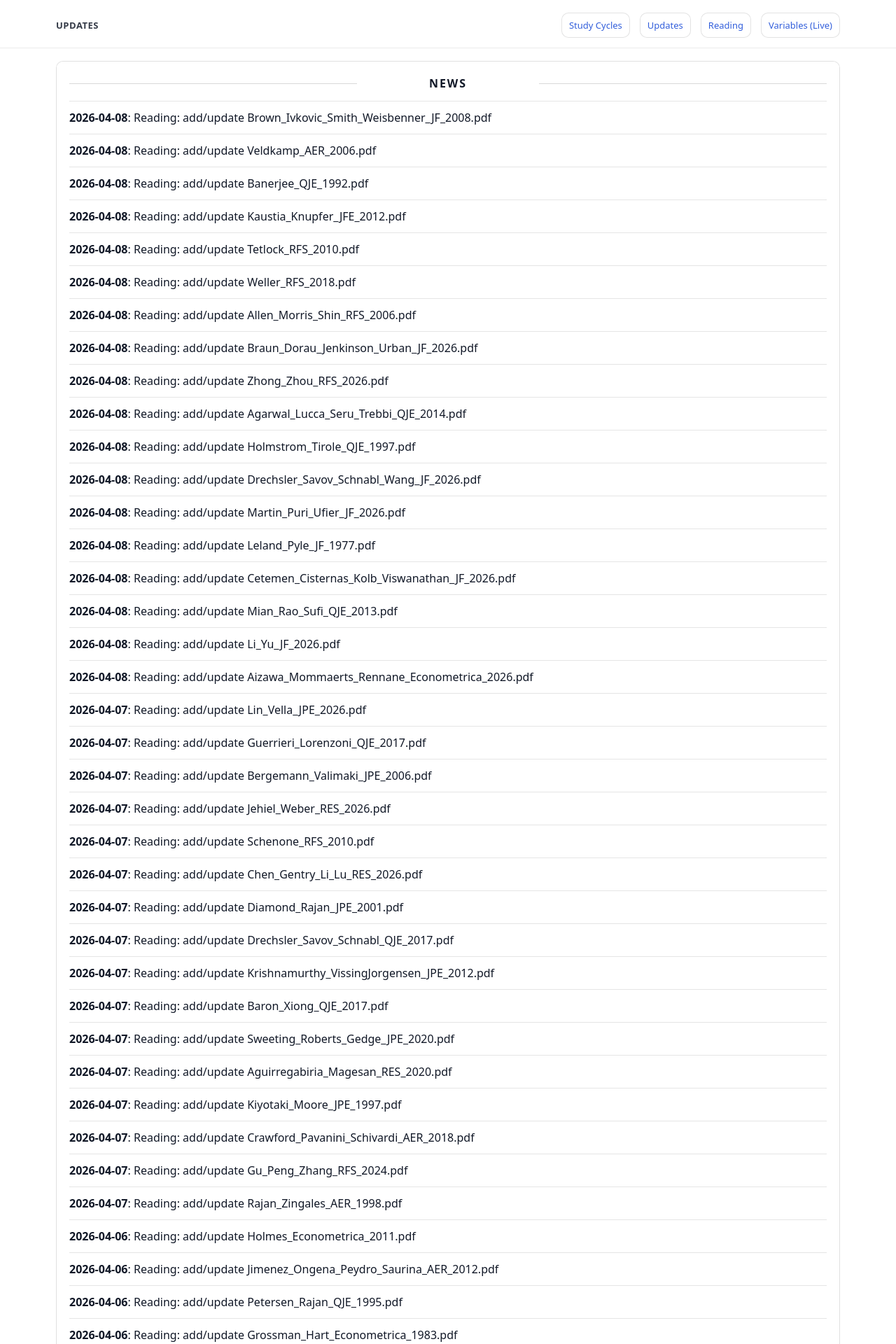
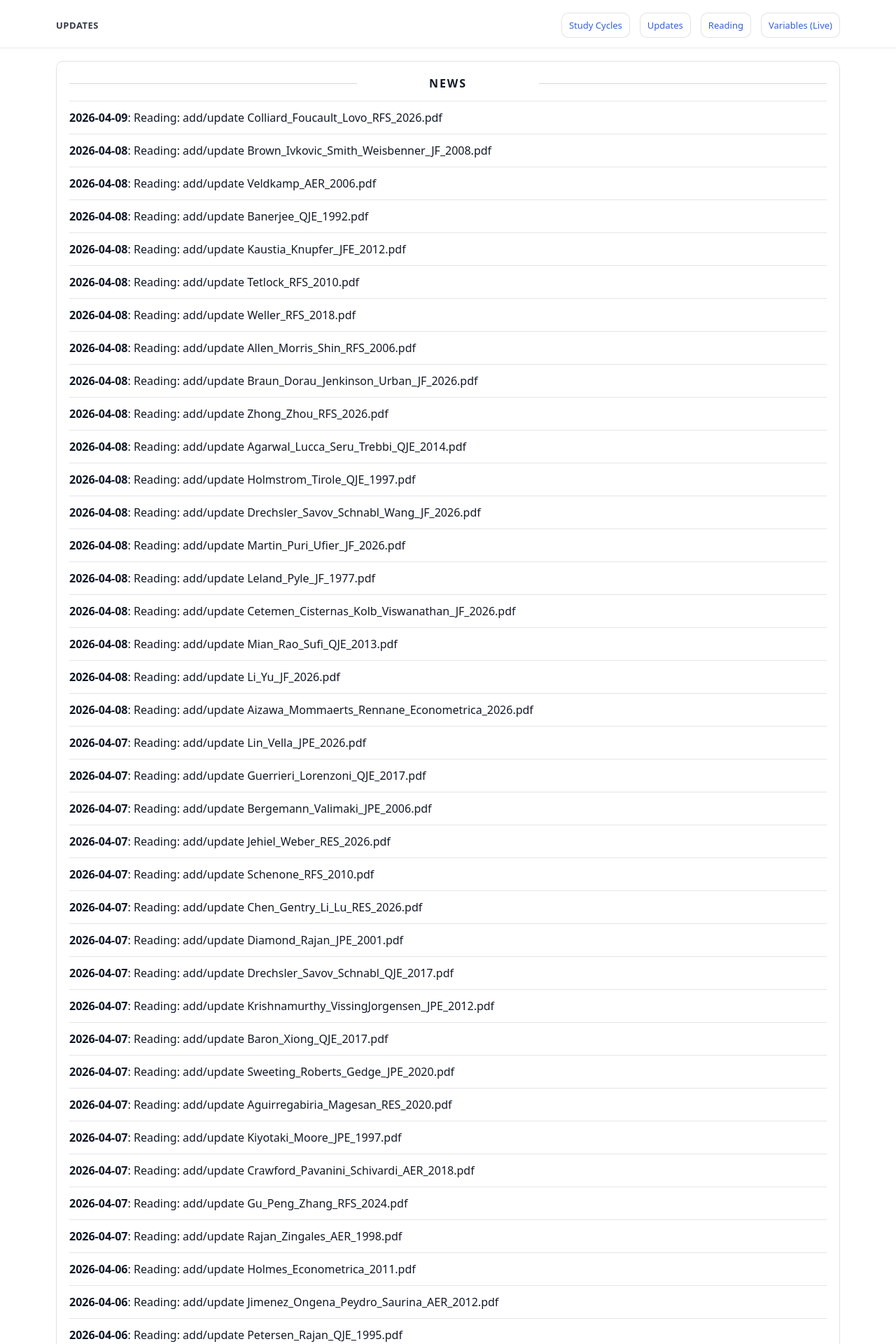
Before and after one commit to yaxinzn/study-archive, a Jekyll site: the page built from updates/index.md, in a window 1280 px wide. Shown: the top 1920 px of the page at 70% size. Built offline with Jekyll 4.4.1, drawn with Linux system fonts in a browser that asks for light colours; some of the changed text lies outside the part shown.

Commit message:
chore: update NEWS feed

```diff
--- a/_data/news.yml
+++ b/_data/news.yml
@@ -1,4 +1,7 @@
 # Auto-generated update history (sorted newest -> oldest). Do not edit manually.
+- ts: "1775678202"
+  date: "2026-04-09"
+  title: "Reading: add/update Colliard_Foucault_Lovo_RFS_2026.pdf"
 - ts: "1775646807"
   date: "2026-04-08"
   title: "Reading: add/update Brown_Ivkovic_Smith_Weisbenner_JF_2008.pdf"
```
